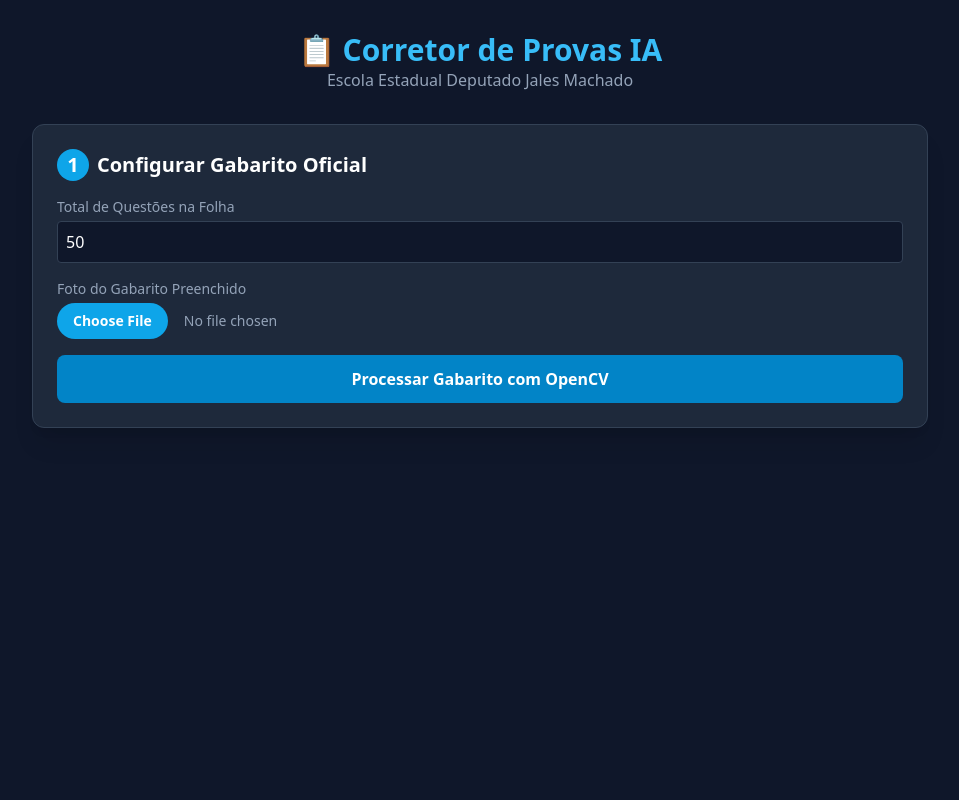
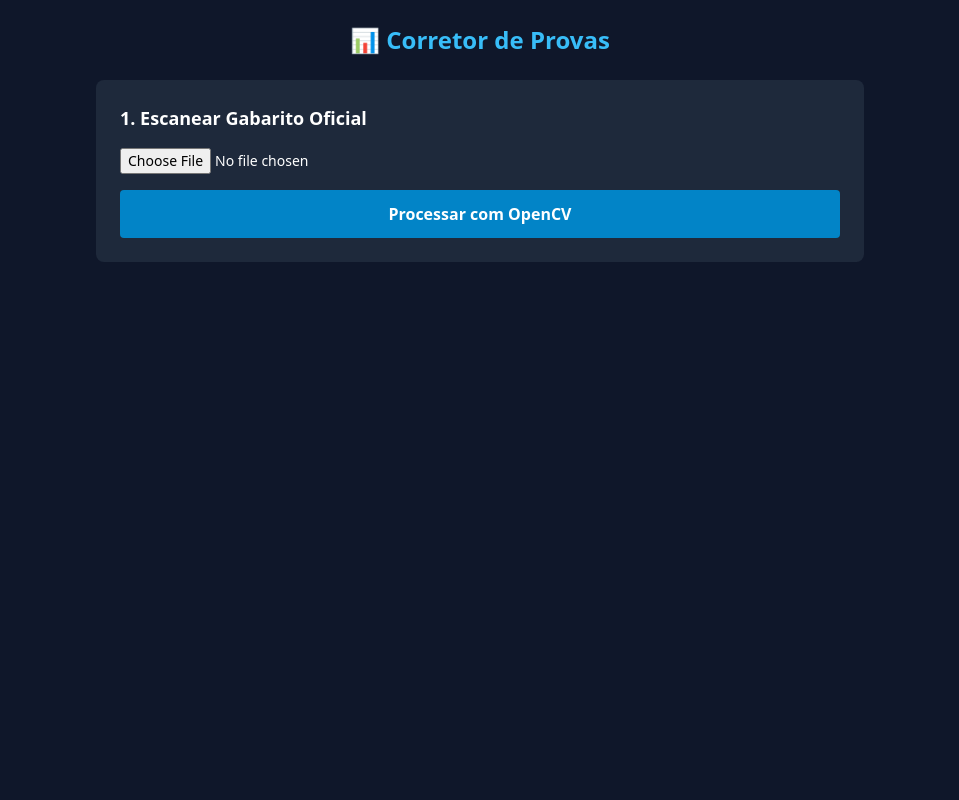
Before and after one commit to andreterralima-beep/corretor, a Flask app: page / in a window 1280 px wide. Shown: the whole page, without its empty margins (160-1119 px from the left). Run offline with Flask 3, Linux system fonts and the light colour scheme; some libraries are stand-ins or nearby versions.

Commit message:
Update index.html

```diff
--- a/templates/index.html
+++ b/templates/index.html
@@ -2,190 +2,107 @@
 <html lang="pt-br">
 <head>
     <meta charset="UTF-8">
-    <meta name="viewport" content="width=device-width, initial-scale=1.0">
-    <title>Corretor Provas - Escola Jales Machado</title>
+    <title>Corretor Jales Machado</title>
     <script src="https://cdn.tailwindcss.com"></script>
     <style>
-        .grid-questoes {
+        .grid-respostas {
             display: grid;
-            grid-template-columns: repeat(auto-fill, minmax(100px, 1fr));
-            gap: 12px;
-            max-height: 60vh;
+            grid-template-columns: repeat(auto-fill, minmax(90px, 1fr));
+            gap: 10px;
+            max-height: 400px;
             overflow-y: auto;
-            padding: 10px;
             background: #1e293b;
+            padding: 15px;
             border-radius: 8px;
         }
-        .questao-card {
+        .item-questao {
             background: #334155;
-            padding: 8px;
-            border-radius: 6px;
+            padding: 5px 10px;
+            border-radius: 4px;
             display: flex;
+            justify-content: space-between;
             align-items: center;
-            justify-content: space-between;
         }
-        .input-alternativa {
-            width: 35px;
-            text-align: center;
-            background: #0f172a;
-            color: #38bdf8;
-            border: 1px solid #475569;
-            border-radius: 4px;
-            font-weight: bold;
-            text-transform: uppercase;
-        }
+        input { color: black; font-weight: bold; text-align: center; width: 30px; border-radius: 3px; }
     </style>
 </head>
-<body class="bg-slate-900 text-white min-h-screen p-4 md:p-8">
+<body class="bg-slate-900 text-white p-6">
+    <div class="max-w-3xl mx-auto">
+        <h1 class="text-2xl font-bold mb-6 text-sky-400 text-center">📊 Corretor de Provas</h1>
 
-    <div class="max-w-4xl mx-auto">
-        <header class="mb-8 text-center">
-            <h1 class="text-3xl font-bold text-sky-400">📋 Corretor de Provas IA</h1>
-            <p class="text-slate-400">Escola Estadual Deputado Jales Machado</p>
-        </header>
-
-        <div id="passo1" class="bg-slate-800 p-6 rounded-xl shadow-xl border border-slate-700">
-            <h2 class="text-xl font-semibold mb-4 flex items-center">
-                <span class="bg-sky-500 text-white w-8 h-8 rounded-full flex items-center justify-center mr-2">1</span>
-                Configurar Gabarito Oficial
-            </h2>
-            <div class="space-y-4">
-                <div>
-                    <label class="block text-sm text-slate-400 mb-1">Total de Questões na Folha</label>
-                    <input type="number" id="num_questoes" value="50" class="w-full bg-slate-900 border border-slate-700 p-2 rounded">
-                </div>
-                <div>
-                    <label class="block text-sm text-slate-400 mb-1">Foto do Gabarito Preenchido</label>
-                    <input type="file" id="img_gabarito" accept="image/*" class="w-full text-sm text-slate-400 file:mr-4 file:py-2 file:px-4 file:rounded-full file:border-0 file:text-sm file:font-semibold file:bg-sky-500 file:text-white hover:file:bg-sky-600">
-                </div>
-                <button onclick="extrairGabarito()" id="btn_extrair" class="w-full bg-sky-600 hover:bg-sky-500 py-3 rounded-lg font-bold transition">
-                    Processar Gabarito com OpenCV
-                </button>
-            </div>
+        <div id="etapa1" class="bg-slate-800 p-6 rounded-lg mb-6">
+            <h2 class="mb-4 font-semibold text-lg">1. Escanear Gabarito Oficial</h2>
+            <input type="file" id="foto_gabarito" class="mb-4 block w-full text-sm">
+            <button onclick="processarGabarito()" id="btn1" class="w-full bg-sky-600 p-3 rounded font-bold">Processar com OpenCV</button>
         </div>
 
-        <div id="passo2" class="hidden bg-slate-800 p-6 rounded-xl shadow-xl border border-slate-700 mt-6">
-            <h2 class="text-xl font-semibold mb-2">🔍 Revisão do Gabarito</h2>
-            <p class="text-sm text-slate-400 mb-4">Confira se o OpenCV leu corretamente. Clique na letra para editar.</p>
-
-            <div id="grade_revisao" class="grid-questoes mb-6">
-                </div>
-
-            <div class="flex gap-4">
-                <button onclick="location.reload()" class="flex-1 bg-slate-700 hover:bg-slate-600 py-2 rounded-lg font-bold">Voltar</button>
-                <button onclick="proximoParaAlunos()" class="flex-1 bg-green-600 hover:bg-green-500 py-2 rounded-lg font-bold">Tudo Certo, Próximo</button>
-            </div>
+        <div id="etapa_revisao" class="hidden bg-slate-800 p-6 rounded-lg mb-6">
+            <h2 class="mb-2 font-semibold">2. Revise as Respostas</h2>
+            <p class="text-xs text-slate-400 mb-4">O OpenCV detectou estas letras. Ajuste se necessário:</p>
+            <div id="grade" class="grid-respostas mb-4"></div>
+            <button onclick="confirmarGabarito()" class="w-full bg-green-600 p-3 rounded font-bold">Gabarito está Correto</button>
         </div>
 
-        <div id="passo3" class="hidden bg-slate-800 p-6 rounded-xl shadow-xl border border-slate-700 mt-6">
-            <h2 class="text-xl font-semibold mb-4 flex items-center">
-                <span class="bg-green-500 text-white w-8 h-8 rounded-full flex items-center justify-center mr-2">2</span>
-                Corrigir Prova do Aluno
-            </h2>
-            <div class="space-y-4">
-                <input type="text" id="nome_aluno" placeholder="Nome do Aluno" class="w-full bg-slate-900 border border-slate-700 p-2 rounded">
-                <input type="file" id="img_aluno" accept="image/*" class="w-full text-sm text-slate-400 file:bg-green-600 file:text-white file:rounded-full file:px-4 file:py-2 file:border-0">
-                <button onclick="corrigirProva()" id="btn_corrigir" class="w-full bg-green-600 hover:bg-green-500 py-3 rounded-lg font-bold transition">
-                    Corrigir e Gerar Nota
-                </button>
-            </div>
-            <div id="resultado" class="mt-6 p-4 bg-slate-900 rounded-lg hidden"></div>
+        <div id="etapa2" class="hidden bg-slate-800 p-6 rounded-lg">
+            <h2 class="mb-4 font-semibold text-lg">3. Corrigir Prova do Aluno</h2>
+            <input type="text" id="nome_aluno" placeholder="Nome do Aluno" class="w-full p-2 mb-4 rounded text-black">
+            <input type="file" id="foto_aluno" class="mb-4 block w-full text-sm">
+            <button onclick="corrigirAluno()" id="btn2" class="w-full bg-green-600 p-3 rounded font-bold">Calcular Nota</button>
+            <div id="resultado" class="mt-6 text-center text-2xl font-bold text-yellow-400"></div>
         </div>
     </div>
 
     <script>
-        let gabaritoFinal = {};
+        let gabaritoMemoria = {};
 
-        async function extrairGabarito() {
-            const btn = document.getElementById('btn_extrair');
-            const img = document.getElementById('img_gabarito').files[0];
-            const num = document.getElementById('num_questoes').value;
+        async function processarGabarito() {
+            const file = document.getElementById('foto_gabarito').files[0];
+            if(!file) return alert("Selecione a foto!");
 
-            if(!img) return alert("Selecione a foto do gabarito!");
+            document.getElementById('btn1').innerText = "Analisando Blocos...";
+            const fd = new FormData();
+            fd.append('imagem', file);
+            fd.append('num_questoes', 50);
 
-            btn.innerText = "Processando Blocos...";
-            btn.disabled = true;
+            const res = await fetch('/api/extrair-gabarito', { method: 'POST', body: fd });
+            const data = await res.json();
 
-            const formData = new FormData();
-            formData.append('imagem', img);
-            formData.append('num_questoes', num);
+            gabaritoMemoria = data.gabarito;
+            const grade = document.getElementById('grade');
+            grade.innerHTML = '';
 
-            try {
-                const res = await fetch('/api/extrair-gabarito', { method: 'POST', body: formData });
-                const data = await res.json();
-
-                if(data.erro) throw new Error(data.erro);
-
-                gabaritoFinal = data.gabarito;
-                renderizarRevisao();
-                document.getElementById('passo1').classList.add('hidden');
-                document.getElementById('passo2').classList.remove('hidden');
-            } catch (e) {
-                alert("Erro: " + e.message);
-            } finally {
-                btn.innerText = "Processar Gabarito com OpenCV";
-                btn.disabled = false;
-            }
+            Object.keys(gabaritoMemoria).forEach(q => {
+                grade.innerHTML += `
+                    <div class="item-questao">
+                        <span class="text-xs">Q${q}</span>
+                        <input type="text" value="${gabaritoMemoria[q]}" onchange="gabaritoMemoria['${q}']=this.value.toUpperCase()">
+                    </div>`;
+            });
+            document.getElementById('etapa_revisao').classList.remove('hidden');
         }
 
-        function renderizarRevisao() {
-            const grid = document.getElementById('grade_revisao');
-            grid.innerHTML = '';
-
-            Object.keys(gabaritoFinal).forEach(num => {
-                grid.innerHTML += `
-                    <div class="questao-card">
-                        <span class="text-xs text-slate-400 font-bold">Q${num}</span>
-                        <input type="text" maxlength="1" value="${gabaritoFinal[num]}"
-                            class="input-alternativa" oninput="atualizarGabarito('${num}', this.value)">
-                    </div>
-                `;
-            });
+        function confirmarGabarito() {
+            document.getElementById('etapa1').classList.add('hidden');
+            document.getElementById('etapa_revisao').classList.add('hidden');
+            document.getElementById('etapa2').classList.remove('hidden');
         }
 
-        function atualizarGabarito(num, valor) {
-            gabaritoFinal[num] = valor.toUpperCase();
-        }
+        async function corrigirAluno() {
+            const file = document.getElementById('foto_aluno').files[0];
+            const nome = document.getElementById('nome_aluno').value;
+            if(!file || !nome) return alert("Preencha tudo!");
 
-        function proximoParaAlunos() {
-            document.getElementById('passo2').classList.add('hidden');
-            document.getElementById('passo3').classList.remove('hidden');
-        }
+            document.getElementById('btn2').innerText = "Corrigindo...";
+            const fd = new FormData();
+            fd.append('imagem', file);
+            fd.append('nome_aluno', nome);
+            fd.append('gabarito', JSON.stringify(gabaritoMemoria));
 
-        async function corrigirProva() {
-            const btn = document.getElementById('btn_corrigir');
-            const img = document.getElementById('img_aluno').files[0];
-            const nome = document.getElementById('nome_aluno').value;
+            const res = await fetch('/api/corrigir', { method: 'POST', body: fd });
+            const data = await res.json();
 
-            if(!img || !nome) return alert("Preencha o nome e a foto da prova!");
-
-            btn.innerText = "Calculando Nota...";
-            btn.disabled = true;
-
-            const formData = new FormData();
-            formData.append('imagem', img);
-            formData.append('nome_aluno', nome);
-            formData.append('gabarito', JSON.stringify(gabaritoFinal));
-
-            try {
-                const res = await fetch('/api/corrigir', { method: 'POST', body: formData });
-                const data = await res.json();
-
-                const resDiv = document.getElementById('resultado');
-                resDiv.classList.remove('hidden');
-                resDiv.innerHTML = `
-                    <div class="text-center">
-                        <h3 class="text-2xl font-bold text-sky-400">${data.nome_aluno}</h3>
-                        <div class="text-4xl font-black my-2">${data.nota}</div>
-                        <p class="text-slate-400">Acertos: ${data.acertos} de ${data.total}</p>
-                    </div>
-                `;
-            } catch (e) {
-                alert("Erro na correção: " + e.message);
-            } finally {
-                btn.innerText = "Corrigir e Gerar Nota";
-                btn.disabled = false;
-            }
+            document.getElementById('resultado').innerHTML = `Aluno: ${data.nome_aluno}<br>Nota: ${data.nota}`;
+            document.getElementById('btn2').innerText = "Calcular Nota";
         }
     </script>
 </body>
```
